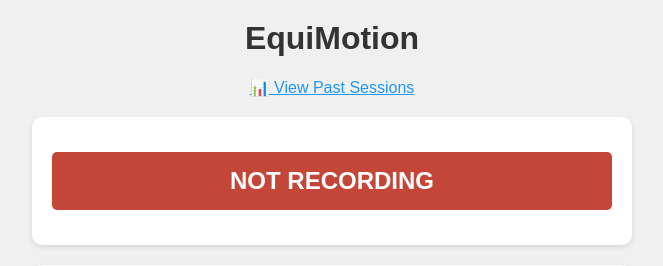
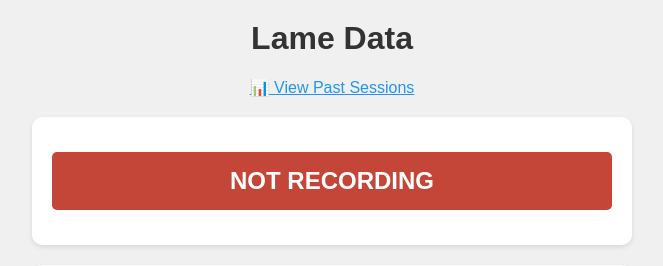
Before and after one commit to wrathagom/lame-data, a Flask app: page / in a window 1280 px wide. Shown: the top 266 px of the page, without its empty margins (308-971 px from the left). Run offline with Flask 3, Linux system fonts and the light colour scheme.

Commit message:
Changing name to something that isn't already taken

```diff
--- a/software/raspberry-pi/templates/index.html
+++ b/software/raspberry-pi/templates/index.html
@@ -86,7 +86,7 @@
     </style>
 </head>
 <body>
-	<center><h1>EquiMotion</h1></center>
+	<center><h1>Lame Data</h1></center>
     <a href="/sessions" style="display: block; text-align: center; margin: 10px 0; color: #2196F3;">📊 View Past Sessions</a>
 
 
```
Also changed, not shown: README.md, 2 other files.
